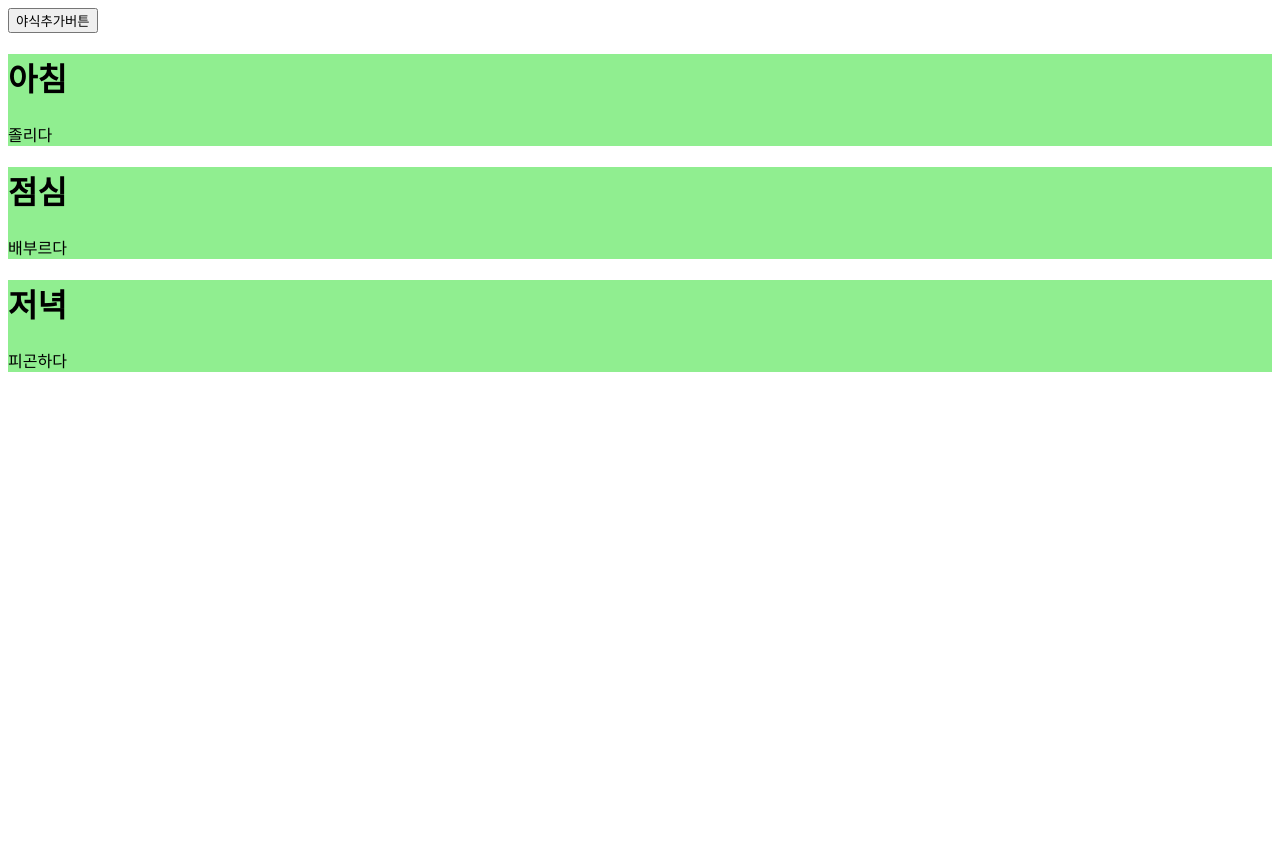
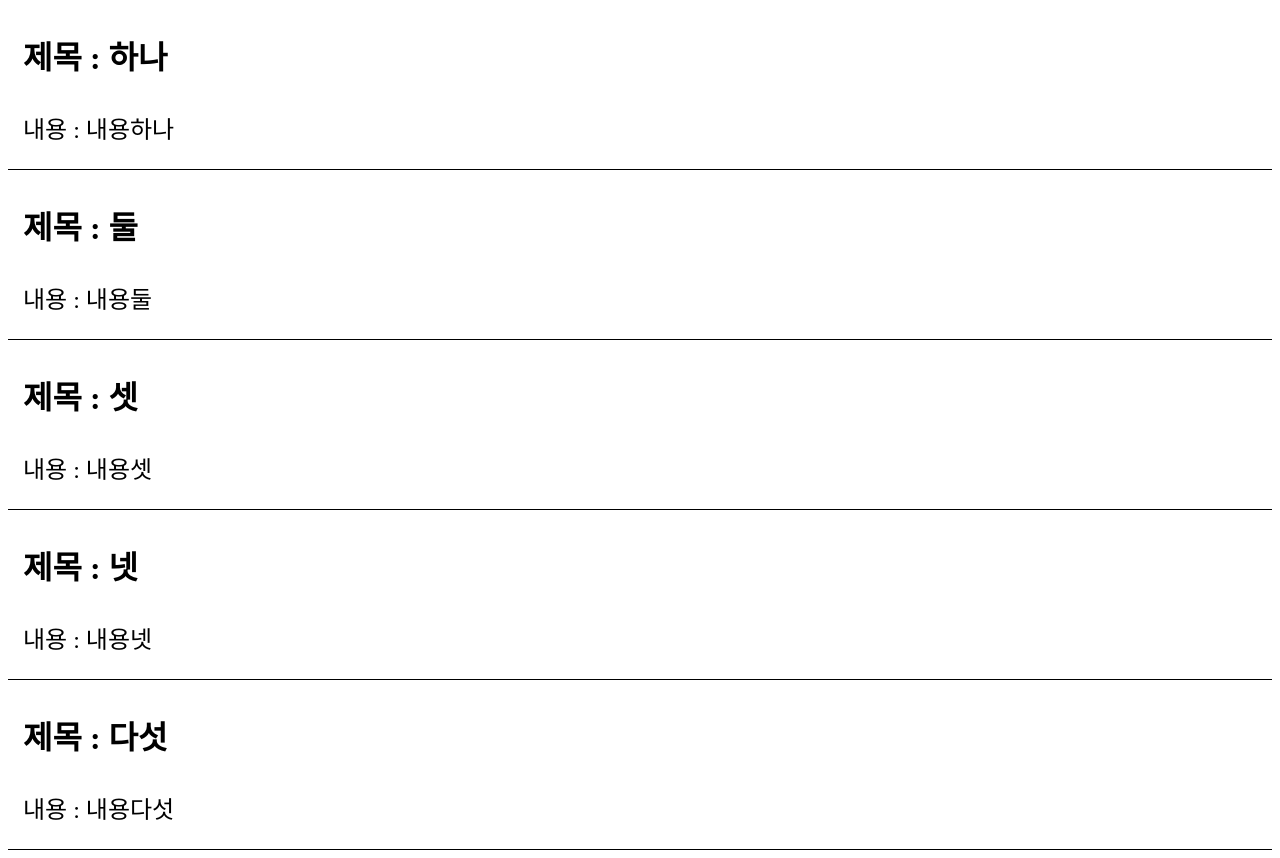
Before and after one commit to peppyksm/fe-react-study-8, a React (Vite) app in the folder react-study/: page / in a window 1280 px wide. Before the commit the page ends 800 px from the top, so only its background shows below. Built offline with nearby package versions, Linux system fonts and the light colour scheme.

Commit message:
Quiz03, 파일경로 수정

```diff
--- a/react-study/src/App.jsx
+++ b/react-study/src/App.jsx
@@ -6,15 +6,15 @@ import './App.css'
 import Basic01 from './components/Basic01'
 import State01 from './components/State01'
 import Export01 from './components/Export01'
-import Quiz01 from './quiz/Quiz01'
 import State02 from './components/State02'
 import State03 from './components/State03'
-import Props01 from './components/Probs01'
-import Quiz02 from './quiz/Quiz02'
+import Probs01 from './components/Probs01'
 import Probs02 from './components/Probs02'
+import Quiz01 from './quiz/Quiz01/Quiz01'
+import Quiz02 from './quiz/Quiz02/Quiz02'
+import Quiz03 from './quiz/Quiz03/Quiz03'
 
 function App() {
-  const [count, setCount] = useState(0)
 
   return (
     //<Basic01/>
@@ -25,7 +25,8 @@ function App() {
     // <State03/>
     // <Props01/>
     // <Quiz02/>
-    <Probs02/>
+    // <Probs02/>
+    <Quiz03/>
   )
 }
 
--- /dev/null
+++ b/react-study/src/quiz/Quiz03/Quiz03.css
@@ -0,0 +1,10 @@
+.title {
+font-size:2rem;
+font-weight: bold;
+}
+
+.textItem {
+padding-left: 15px;
+font-size: 1.5rem;
+border-bottom: 1px solid black;
+}
--- /dev/null
+++ b/react-study/src/quiz/Quiz03/Quiz03.jsx
@@ -0,0 +1,55 @@
+import { useState } from "react";
+import "./Quiz03.css";
+import "./TextItem";
+import TextItem from "./TextItem";
+
+
+function Quiz03() {
+
+    let titleArr = ['하나', '둘', '셋', '넷', '다섯'];
+    let contentArr = ['내용하나', '내용둘', '내용셋', '내용넷', '내용다섯'];
+
+
+    return (
+        <div className="App">
+
+            {
+                titleArr.map((item, index) => {
+                    return <TextItem key={index} title={item} content={contentArr[index]} />
+                })
+            }
+
+
+
+
+
+
+
+
+
+            {/* <div className='textItem'>
+                <p className='title'>제목 : 하나</p>
+                <p>내용 : 내용하나</p>
+            </div>
+            <div className='textItem'>
+                <p className='title'>제목 : 둘</p>
+                <p>내용 : 내용둘</p>
+            </div>
+            <div className='textItem'>
+                <p className='title'>제목 : 셋</p>
+                <p>내용 : 내용셋</p>
+            </div>
+            <div className='textItem'>
+                <p className='title'>제목 : 넷</p>
+                <p>내용 : 내용넷</p>
+            </div>
+            <div className='textItem'>
+                <p className='title'>제목 : 다섯</p>
+                <p>내용 : 내용다섯</p>
+            </div> */}
+        </div>
+    )
+
+}
+
+export default Quiz03;
--- /dev/null
+++ b/react-study/src/quiz/Quiz03/TextItem.jsx
@@ -0,0 +1,12 @@
+
+
+function TextItem({ title, content }) {
+    return (
+        <div className='textItem'>
+            <p className='title'>제목 : {title}</p>
+            <p>내용 : {content}</p>
+        </div>
+    )
+}
+
+export default TextItem;
```
Also changed, not shown: react-study/src/quiz/Quiz01/Quiz01.jsx (renamed from react-study/src/quiz/Quiz01.jsx), react-study/src/quiz/Quiz02/Quiz02.jsx (renamed from react-study/src/quiz/Quiz02.jsx).
